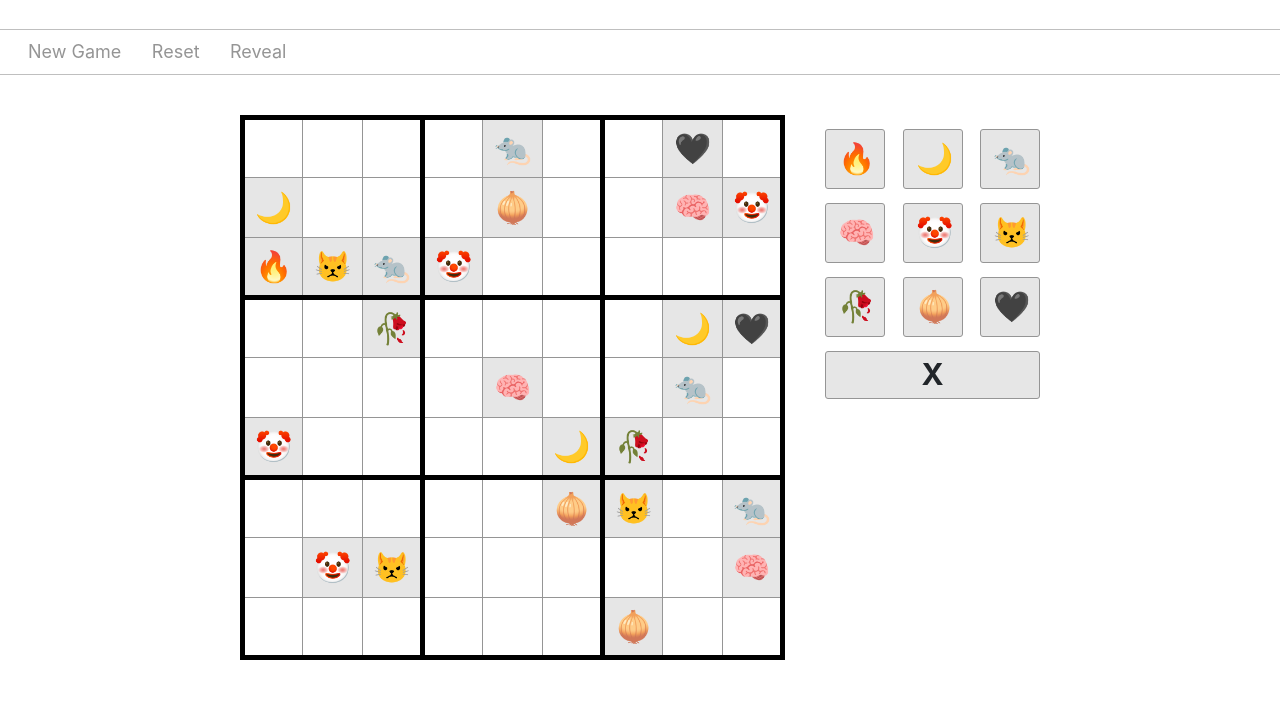
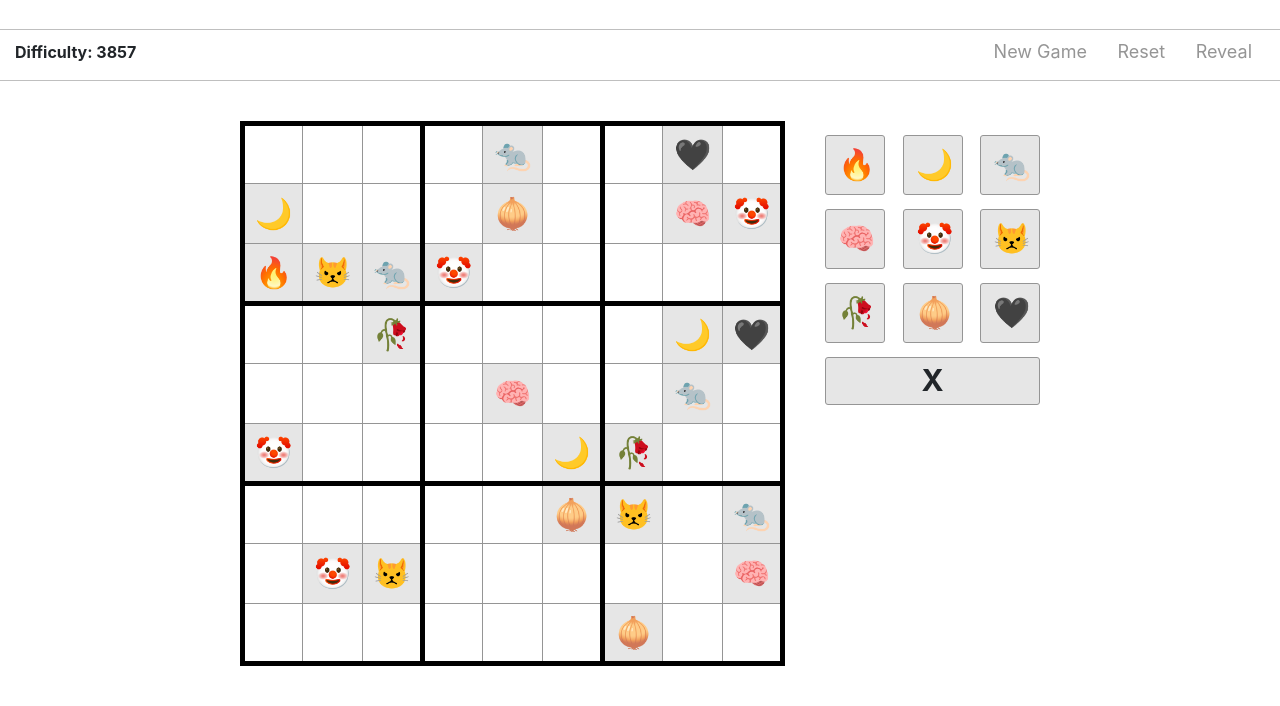
Before and after one commit to SherllyNeo/sudoku-js_emoji, a plain HTML site: page index.html in a window 1280 px wide. Shown: the part 119-825 px from the top of the page. Drawn offline with nearby package versions, Linux system fonts and the light colour scheme.

Commit message:
emoji update

```diff
--- a/index.html
+++ b/index.html
@@ -31,9 +31,9 @@
           </div> -->
 
           <!-- TODO: Replace with a timer -->
-          <!-- <div id="toolbar-center">
+          <div id="toolbar-center">
             <p class="difficulty" id="difficulty"></p>
-          </div> -->
+          </div>
 
           <div id="toolbar-right">
             <button class="btn toolbar-button" id="new-game-button" onclick="createNewGame()">
```
Also changed, not shown: resources/js/script.js (+12 -0 lines).
